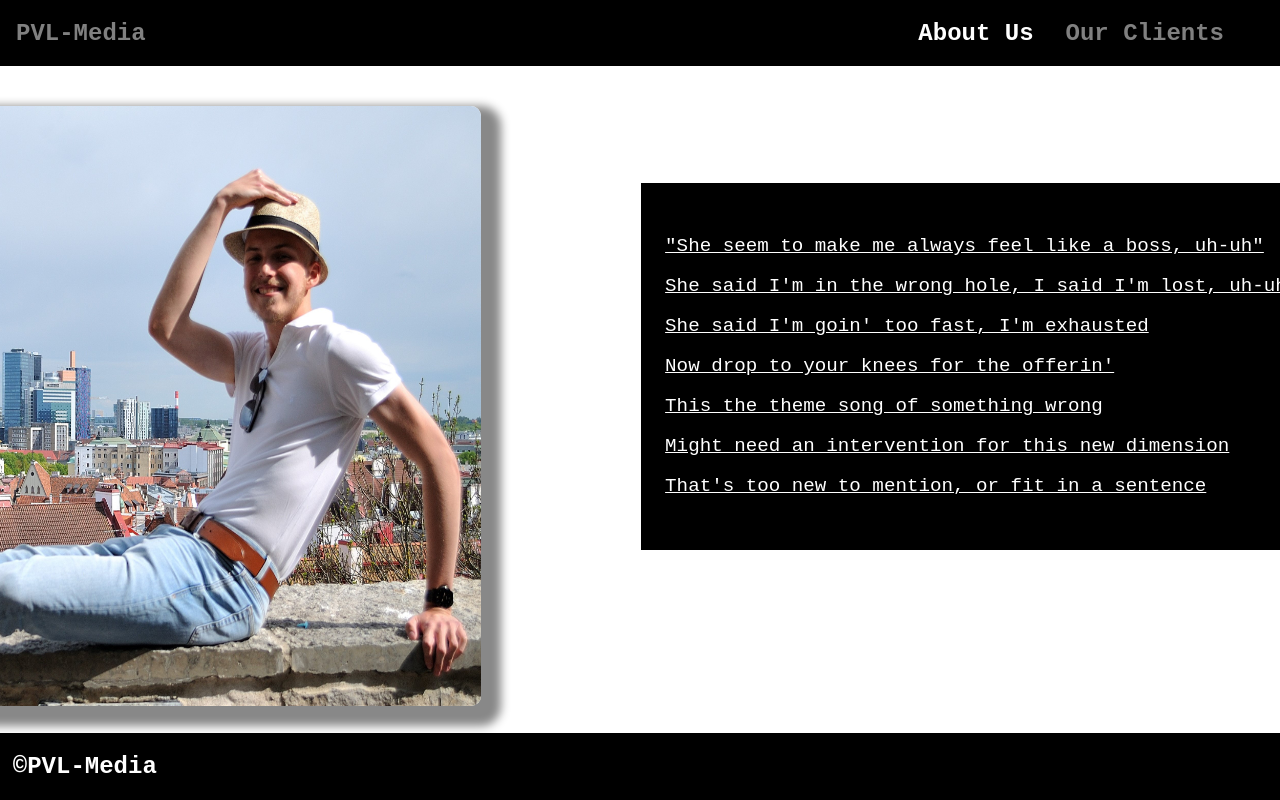
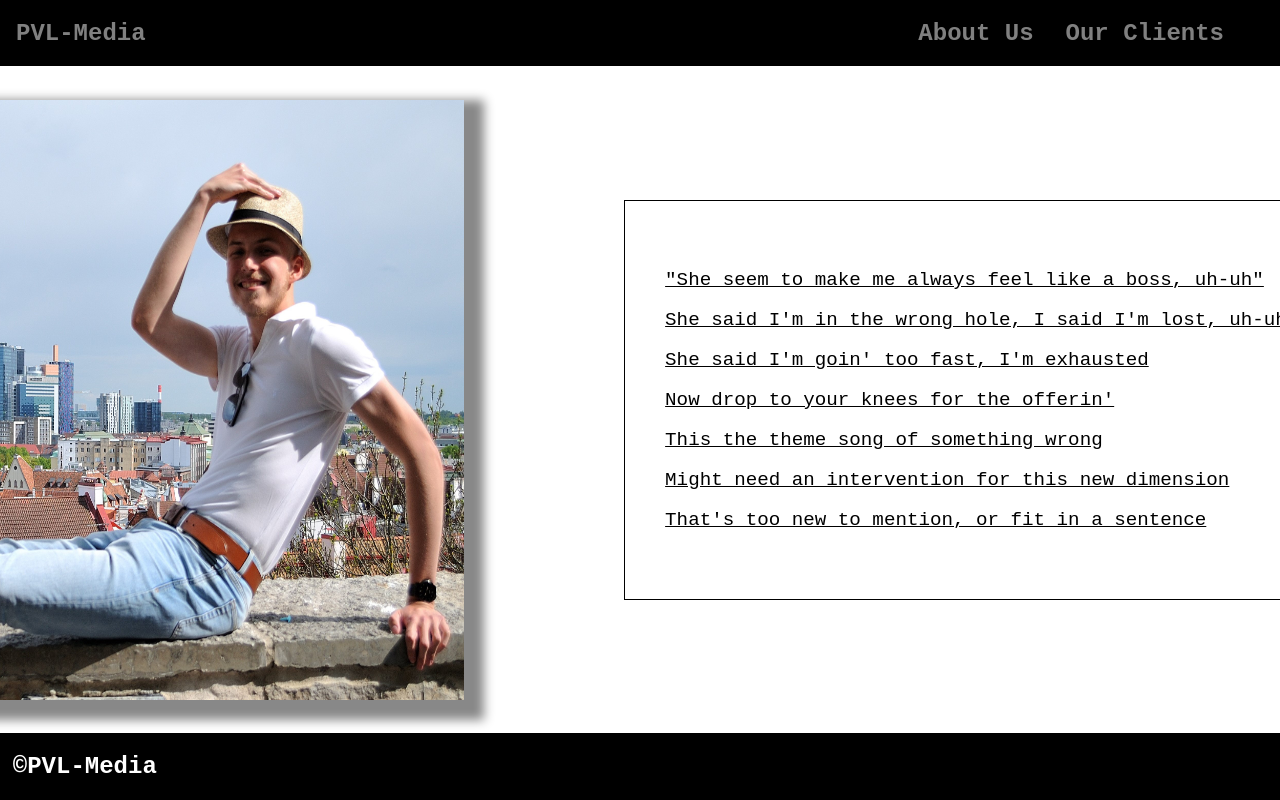
Before and after one commit to Tuvi9/PVL-Media, a React (Create React App) app: page /about in a window 1280 px wide. Built offline with nearby package versions, Linux system fonts and the light colour scheme.

Commit message:
'Scaling for 1080,1440,UltraWide in About Us'

```diff
--- a/src/components/Navbar/NavbarElements.js
+++ b/src/components/Navbar/NavbarElements.js
@@ -24,6 +24,8 @@ export const NavLink = styled(Link)`
   padding: 0 1rem;
   height: 100%;
   font-size: 150%;
+  @media screen and (min-width: 2561px), (min-height:1441) {
+    font-size: 200%;
   cursor: pointer;
   &.active {
     color: white;
--- a/src/components/UI/about.css
+++ b/src/components/UI/about.css
@@ -8,24 +8,49 @@
   column-gap: 10rem;
   justify-content: center;
   align-items: center;
+
+
+  /* Media queries that space out the content depending on the width and height of the screen */
+  @media (min-width: 1921px), (min-height: 1081px) {
+    column-gap: 20rem;
+  }
+
+  @media (min-width: 2561px), (min-height: 1441px) {
+    column-gap: 40rem;
+  }
  }
 
- /* Kanye West song lyrics in About US*/
+ /* Kanye West song lyrics in About Us */
  .border_and_text {
-    background-color: black;
-    border: 1.5rem solid black;
+    display: flex;
+    background-color: white;
+    border: 1px solid black;
+    padding: 2.5rem;
     white-space: nowrap;
-    color: white;
+    color: black;
     font-size: 1.2rem;
     text-decoration: underline;
     font-family: 'Courier New', Courier, monospace;
     line-height: 2.5rem;
-    margin-bottom: 25vh;
+    /* Makes sure textbox is always centered */
+    margin-bottom: calc(100vh - 75vh - 8.4vh);
+
+    /* Media queries that warp text box size depending on the width and height of the screen */
+    @media (min-width:1921px), (min-height:1081px){
+      font-size: 1.8rem;
+      line-height: 4rem;
+    }
+
+    @media (min-width:2561px), (min-height:1441px){
+      font-size: 2rem;
+      line-height: 5rem;
+    }
   }
 
-  /* Footer for all my pages in PVL-Media(This whole website)*/
+  /* Footer for all my pages in PVL-Media(This whole website) */
   .bottom_bar {
     display: flex;
+    /* Makes sure text is always centered */
     align-items: center;
     justify-content: start;
 
@@ -43,13 +68,22 @@
     margin-left: 1vw;
     font-weight: bold;
     font-family: 'Courier New', Courier, monospace;
+
+    /* Media queries that adjust the font-size of the footer text depending on the width and height of the screen */
+    @media (min-width: 1921px), (min-height: 1081px) {
+      font-size: 2rem;
+    }
+
+    @media (min-width: 2561px), (min-height: 1441px) {
+      font-size: 2.5rem;
+    }
   }
 
   /* Image of me in About Us */
   #about_images {
     width: 40vw;
     height: 75vh;
-    border-radius: 10px;
-    margin-bottom: 7.5rem;
     box-shadow: 10px 10px 10px 10px #888888;
+    /* Makes sure image is always centered */
+    margin-bottom: calc(100vh - 75vh - 8.4vh);
   }
```
